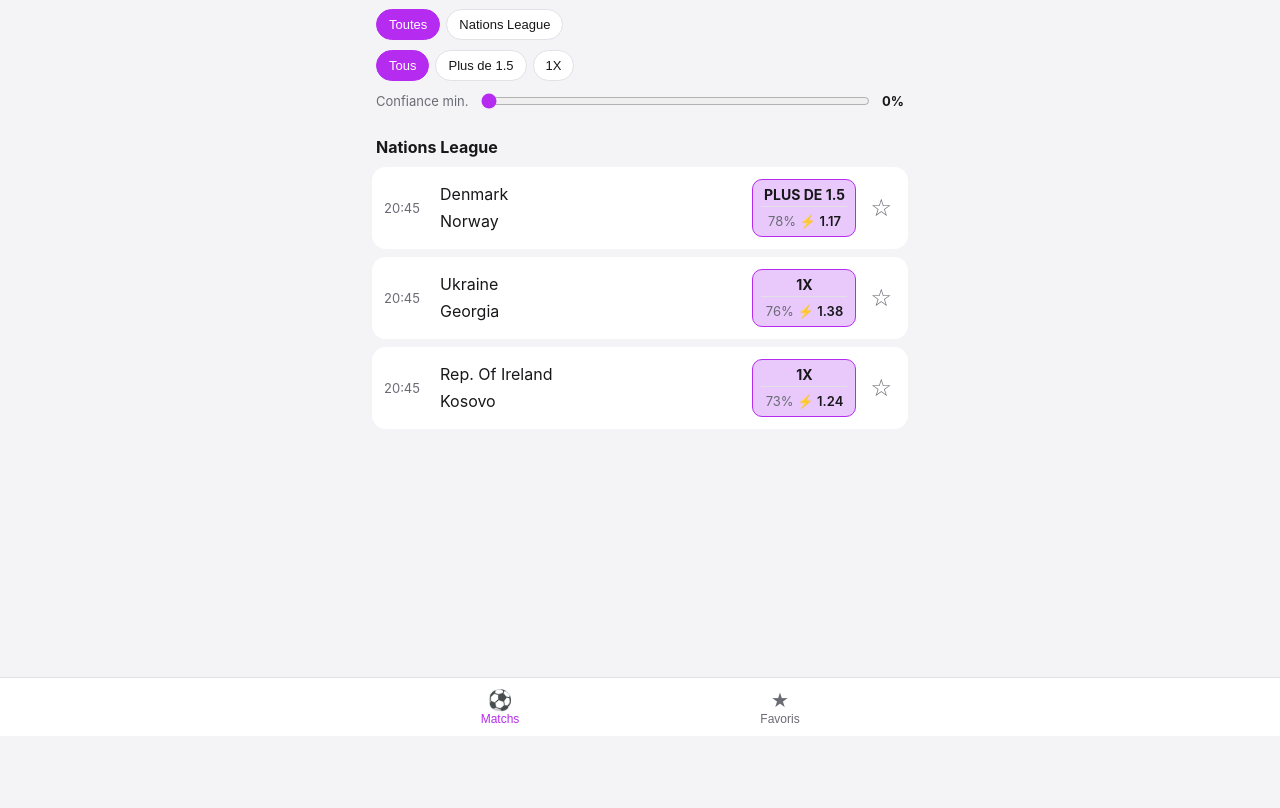
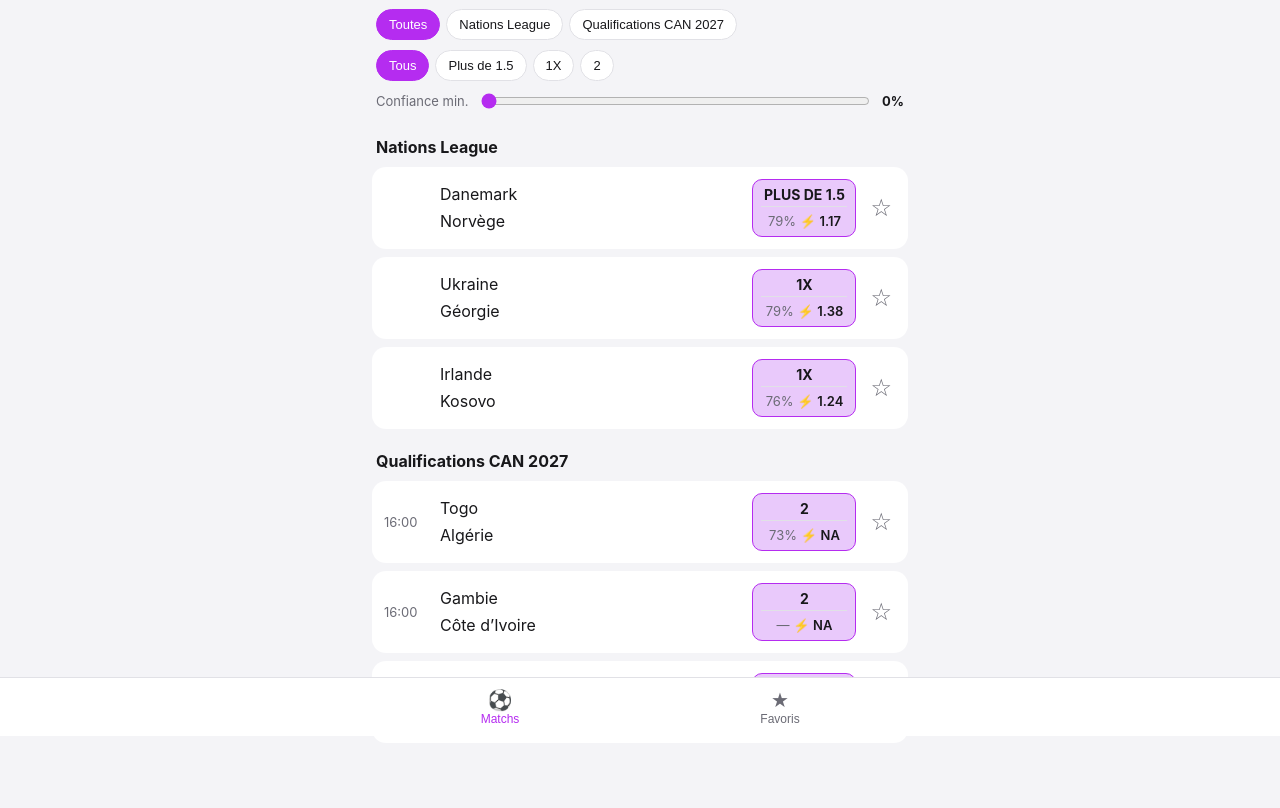
Before and after one commit to moussaoudda80-hash/prono-foot, a plain HTML site: page index.html in a window 1280 px wide. Shown: the part 64-872 px from the top of the page. Before the commit the page ends 800 px from the top, so only its background shows below. Drawn offline with Linux system fonts and the light colour scheme.

Commit message:
Add files via upload

```diff
--- a/index.html
+++ b/index.html
@@ -35,6 +35,7 @@ nav div{display:flex;max-width:560px;margin:auto}nav button{flex:1;background:no
 var DATA=[],mkt="Tous",lg="Toutes",tab="m",favs={};
 try{favs=JSON.parse(localStorage.getItem("pf_favs")||"{}")}catch(e){}
 function esc(s){return String(s).replace(/[&<>"]/g,function(c){return{"&":"&amp;","<":"&lt;",">":"&gt;",'"':"&quot;"}[c]})}
+function cf(m){return m.confidence==null?"—":m.confidence+"%"}
 function key(m){return m.home+"-"+m.away}
 function hour(m){if(!m.kickoff)return"";var d=new Date(m.kickoff);return isNaN(d)?"":d.toLocaleTimeString("fr-FR",{hour:"2-digit",minute:"2-digit"})}
 function row(id,list,cur,set){var c=document.getElementById(id);c.innerHTML="";
@@ -49,9 +50,9 @@ function draw(){
  L.forEach(function(m){var k=key(m);
   if(m.league!=last){o+='<div class="league">'+esc(m.league)+'</div>';last=m.league}
   o+='<div class="m"><div class="row"><div class="t">'+hour(m)+'</div><div class="teams">'+esc(m.home)+'<br>'+esc(m.away)+'</div>'+
-  '<div class="pick"><b>'+esc(m.market).toUpperCase()+'</b><span>'+m.confidence+'% ⚡ <em>'+(m.odds?m.odds.toFixed(2):"NA")+'</em></span></div>'+
+  '<div class="pick"><b>'+esc(m.market).toUpperCase()+'</b><span>'+cf(m)+' ⚡ <em>'+(m.odds?m.odds.toFixed(2):"NA")+'</em></span></div>'+
   '<button class="star'+(favs[k]?" on":"")+'" data-s="'+esc(k)+'">'+(favs[k]?"★":"☆")+'</button></div>'+
-  '<div class="more">Confiance moyenne '+m.confidence+'%<div class="bar"><i style="width:'+m.confidence+'%"></i></div>Accord entre sources : '+esc(m.agreement||"")+'<br>Sources : '+esc((m.sources||[]).join(", "))+'</div></div>'});
+  '<div class="more">Confiance moyenne : '+cf(m)+'<div class="bar"><i style="width:'+(m.confidence||0)+'%"></i></div>Accord entre sources : '+esc(m.agreement||"")+'<br>Sources : '+esc((m.sources||[]).join(", "))+'</div></div>'});
  document.getElementById("list").innerHTML=o}
 document.getElementById("list").onclick=function(e){
  var s=e.target.closest("[data-s]");
--- a/predictions.json
+++ b/predictions.json
@@ -2,48 +2,83 @@
   "date": "2026-11-17",
   "matches": [
     {
-      "home": "Denmark",
-      "away": "Norway",
+      "home": "Danemark",
+      "away": "Norvège",
       "market": "Plus de 1.5",
       "league": "Nations League",
-      "kickoff": "2026-11-17T20:45:00Z",
-      "confidence": 78,
+      "kickoff": null,
+      "confidence": 79,
       "odds": 1.17,
       "sources": [
-        "DemoA",
-        "DemoB"
+        "180Score"
       ],
-      "agreement": "2/3"
+      "agreement": "1/1"
     },
     {
       "home": "Ukraine",
-      "away": "Georgia",
+      "away": "Géorgie",
       "market": "1X",
       "league": "Nations League",
-      "kickoff": "2026-11-17T20:45:00Z",
-      "confidence": 76,
+      "kickoff": null,
+      "confidence": 79,
       "odds": 1.38,
       "sources": [
-        "DemoA",
-        "DemoB",
-        "DemoC"
+        "180Score"
       ],
-      "agreement": "3/3"
+      "agreement": "1/1"
     },
     {
-      "home": "Rep. Of Ireland",
+      "home": "Irlande",
       "away": "Kosovo",
       "market": "1X",
       "league": "Nations League",
-      "kickoff": "2026-11-17T20:45:00Z",
-      "confidence": 73,
+      "kickoff": null,
+      "confidence": 76,
       "odds": 1.24,
       "sources": [
-        "DemoA",
-        "DemoB",
-        "DemoC"
+        "180Score"
       ],
-      "agreement": "3/3"
+      "agreement": "1/1"
+    },
+    {
+      "home": "Togo",
+      "away": "Algérie",
+      "market": "2",
+      "league": "Qualifications CAN 2027",
+      "kickoff": "2026-11-17T16:00:00Z",
+      "confidence": 73,
+      "odds": null,
+      "sources": [
+        "Foresportia (72,8 %)"
+      ],
+      "agreement": "1/1"
+    },
+    {
+      "home": "Gambie",
+      "away": "Côte d’Ivoire",
+      "market": "2",
+      "league": "Qualifications CAN 2027",
+      "kickoff": "2026-11-17T16:00:00Z",
+      "confidence": null,
+      "odds": null,
+      "sources": [
+        "Sports Mole (score 1-2)"
+      ],
+      "agreement": "1/1"
+    },
+    {
+      "home": "Kenya",
+      "away": "Afrique du Sud",
+      "market": "2",
+      "league": "Qualifications CAN 2027",
+      "kickoff": "2026-11-17T16:00:00Z",
+      "confidence": null,
+      "odds": 1.74,
+      "sources": [
+        "Goal.com (cote Betway)",
+        "Sports Mole (score 1-2)"
+      ],
+      "agreement": "2/2"
     }
   ]
 }
```
Also changed, not shown: manual.json (added, +72 -0 lines), 1 other file.
